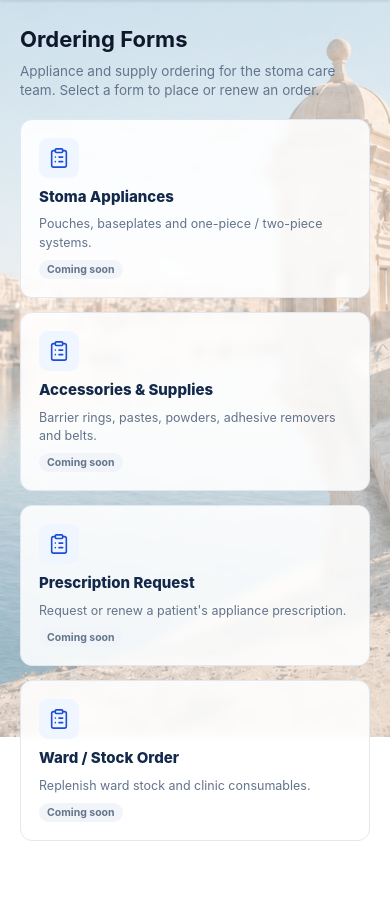
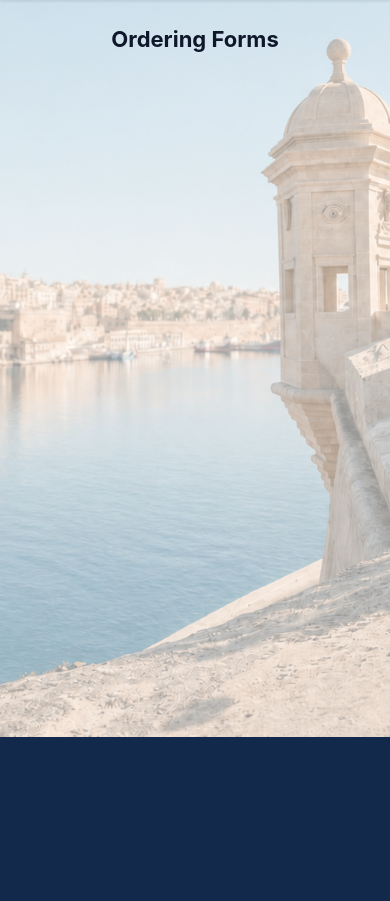
Before and after one commit to jasonfenech118-ctrl/dashborad, a Django app: page /ordering/ in a window 390 px wide. Shown: the part 107-1008 px from the top of the page. After the commit the page ends 844 px from the top, so only its background shows below. Run offline with Django 5.2, Linux system fonts and the light colour scheme; the visitor is signed in with stand-in values (Sample User, id 1).

Commit message:
Empty the ordering forms page (#76)
* Add sidebar to all pages, pie charts for stoma types and activity comparison

- Re-add sidebar navigation to base.html with active highlighting
- Top nav active tabs: light blue background with red underline
- Mobile responsive sidebar with hamburger menu
- Reports: two pairs of SVG pie charts (print-safe, no JS library)
  - Stoma type breakdown (ileostomy/colostomy/urostomy) current vs comparison
  - Activity breakdown (follow-ups/emails/visits/siting) current vs comparison
- Pie charts show percentage labels and "No data" state

Co-Authored-By: Claude Opus 4.6 <noreply@anthropic.com>
Claude-Session: https://claude.ai/code/session_01MT5WLocMQZD6iXXwq55erD

* Empty the ordering forms page

Co-Authored-By: Claude Opus 4.6 <noreply@anthropic.com>
Claude-Session: https://claude.ai/code/session_01MT5WLocMQZD6iXXwq55erD

---------

Co-authored-by: Claude <noreply@anthropic.com>

```diff
--- a/backend/templates/clinic/ordering_forms.html
+++ b/backend/templates/clinic/ordering_forms.html
@@ -1,61 +1,5 @@
 {% extends "clinic/base.html" %}
 {% block title %}Ordering Forms — MDH Stoma Care Clinic{% endblock %}
 {% block content %}
-<style>
-  .of-head{display:flex;align-items:flex-start;justify-content:space-between;gap:20px;flex-wrap:wrap;margin-bottom:6px;}
-  .of-head p{margin:6px 0 0;color:var(--muted);font-size:13.5px;max-width:560px;}
-  .of-grid{display:grid;grid-template-columns:repeat(auto-fit,minmax(240px,1fr));gap:14px;margin-top:18px;}
-  .of-card{
-    background:rgba(255,255,255,.88);backdrop-filter:blur(5px);-webkit-backdrop-filter:blur(5px);
-    border:1px solid var(--border);border-radius:12px;padding:18px;
-    display:flex;flex-direction:column;gap:8px;text-decoration:none;color:inherit;
-    transition:border-color .12s ease,box-shadow .12s ease;
-  }
-  .of-card:hover{border-color:var(--teal);box-shadow:0 4px 14px rgba(29,78,216,.12);}
-  .of-card .of-ic{
-    width:40px;height:40px;border-radius:9px;flex:none;
-    background:var(--teal-50);color:var(--teal);display:grid;place-items:center;
-  }
-  .of-card .of-ic svg{width:22px;height:22px;stroke:currentColor;fill:none;stroke-width:1.75;stroke-linecap:round;stroke-linejoin:round;}
-  .of-card .of-t{font-weight:800;font-size:15px;color:var(--navy);}
-  .of-card .of-d{font-size:12.5px;color:var(--muted);line-height:1.45;}
-  .of-card .of-cta{margin-top:auto;font-size:12px;font-weight:700;color:var(--teal);display:flex;align-items:center;gap:6px;}
-  .of-card.soon{cursor:default;}
-  .of-card.soon:hover{border-color:var(--border);box-shadow:none;}
-  .of-card.soon .of-cta{color:var(--muted);}
-  .of-badge{display:inline-block;padding:2px 8px;border-radius:999px;font-size:10.5px;font-weight:700;background:#f1f5f9;color:var(--muted);}
-</style>
-
-<div class="of-head">
-  <div>
-    <h1 style="margin-bottom:0;">Ordering Forms</h1>
-    <p>Appliance and supply ordering for the stoma care team. Select a form to place or renew an order.</p>
-  </div>
-</div>
-
-<div class="of-grid">
-  {% for f in forms %}
-    {% if f.url %}
-    <a class="of-card" href="{{ f.url }}"{% if 'http' in f.url %} target="_blank" rel="noopener noreferrer"{% endif %}>
-      <span class="of-ic" aria-hidden="true">
-        <svg viewBox="0 0 24 24"><rect width="8" height="4" x="8" y="2" rx="1" ry="1"/><path d="M16 4h2a2 2 0 0 1 2 2v14a2 2 0 0 1-2 2H6a2 2 0 0 1-2-2V6a2 2 0 0 1 2-2h2"/><path d="M12 11h4"/><path d="M12 16h4"/><path d="M8 11h.01"/><path d="M8 16h.01"/></svg>
-      </span>
-      <span class="of-t">{{ f.title }}</span>
-      <span class="of-d">{{ f.desc }}</span>
-      <span class="of-cta">Open form
-        <svg viewBox="0 0 24 24" width="14" height="14" fill="none" stroke="currentColor" stroke-width="2" stroke-linecap="round" stroke-linejoin="round"><path d="m9 18 6-6-6-6"/></svg>
-      </span>
-    </a>
-    {% else %}
-    <span class="of-card soon" title="Coming soon">
-      <span class="of-ic" aria-hidden="true">
-        <svg viewBox="0 0 24 24"><rect width="8" height="4" x="8" y="2" rx="1" ry="1"/><path d="M16 4h2a2 2 0 0 1 2 2v14a2 2 0 0 1-2 2H6a2 2 0 0 1-2-2V6a2 2 0 0 1 2-2h2"/><path d="M12 11h4"/><path d="M12 16h4"/><path d="M8 11h.01"/><path d="M8 16h.01"/></svg>
-      </span>
-      <span class="of-t">{{ f.title }}</span>
-      <span class="of-d">{{ f.desc }}</span>
-      <span class="of-cta"><span class="of-badge">Coming soon</span></span>
-    </span>
-    {% endif %}
-  {% endfor %}
-</div>
+<h1>Ordering Forms</h1>
 {% endblock %}
```
